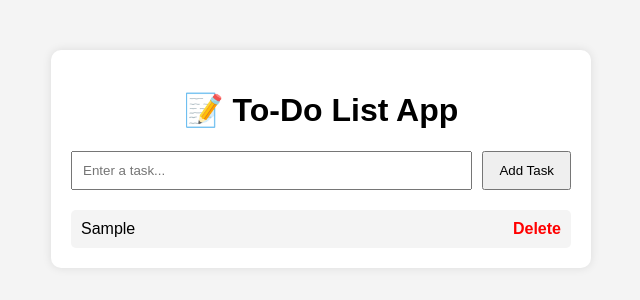
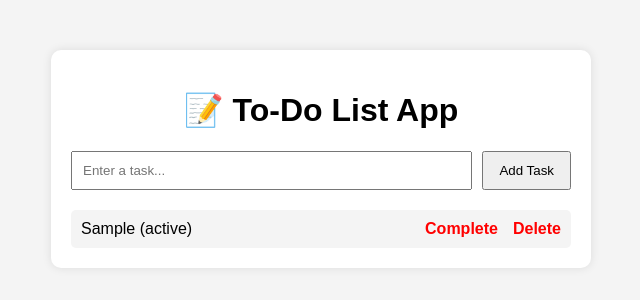
Before and after one commit to Deep-Kotak/web-todo-app, a Flask app: page / in a window 1280 px wide. Shown: the top 300 px of the page, without its empty margins (319-959 px from the left). Run offline with Flask 3, Linux system fonts and the light colour scheme; tables that the repository leaves empty hold one stand-in row (values such as "Sample post").

Commit message:
Added task completion feature

```diff
--- a/app.py
+++ b/app.py
@@ -1,5 +1,11 @@
 from flask import Flask, render_template, request, redirect
-from database import create_table, add_task, get_tasks, delete_task
+from database import (
+    create_table,
+    add_task,
+    get_tasks,
+    delete_task,
+    complete_task
+)
 
 app = Flask(__name__)
 
@@ -34,5 +40,13 @@ def delete(task_id):
     return redirect("/")
 
 
+@app.route("/complete/<int:task_id>")
+def complete(task_id):
+
+    complete_task(task_id)
+
+    return redirect("/")
+
+
 if __name__ == "__main__":
     app.run(debug=True)
--- a/database.py
+++ b/database.py
@@ -46,6 +46,19 @@ def delete_task(task_id):
     conn.commit()
     conn.close()
 
+def complete_task(task_id):
+
+    conn = connect_db()
+    cursor = conn.cursor()
+
+    cursor.execute(
+        "UPDATE tasks SET status = 'Completed' WHERE id = ?",
+        (task_id,)
+    )
+
+    conn.commit()
+    conn.close()
+
 def get_tasks():
 
     conn = connect_db()
--- a/static/css/style.css
+++ b/static/css/style.css
@@ -50,3 +50,13 @@ button {
     color: red;
     font-weight: bold;
 }
+
+.task-item div {
+    display: flex;
+    gap: 15px;
+}
+
+.task-item a {
+    text-decoration: none;
+    font-weight: bold;
+}
--- a/templates/index.html
+++ b/templates/index.html
@@ -31,15 +31,24 @@
 
         {% for task in tasks %}
 
-           <div class="task-item">
+<div class="task-item">
 
     <span>
         {{ task[1] }}
+        ({{ task[2] }})
     </span>
 
-    <a href="/delete/{{ task[0] }}">
-        Delete
-    </a>
+    <div>
+
+        <a href="/complete/{{ task[0] }}">
+            Complete
+        </a>
+
+        <a href="/delete/{{ task[0] }}">
+            Delete
+        </a>
+
+    </div>
 
 </div>
 
```
